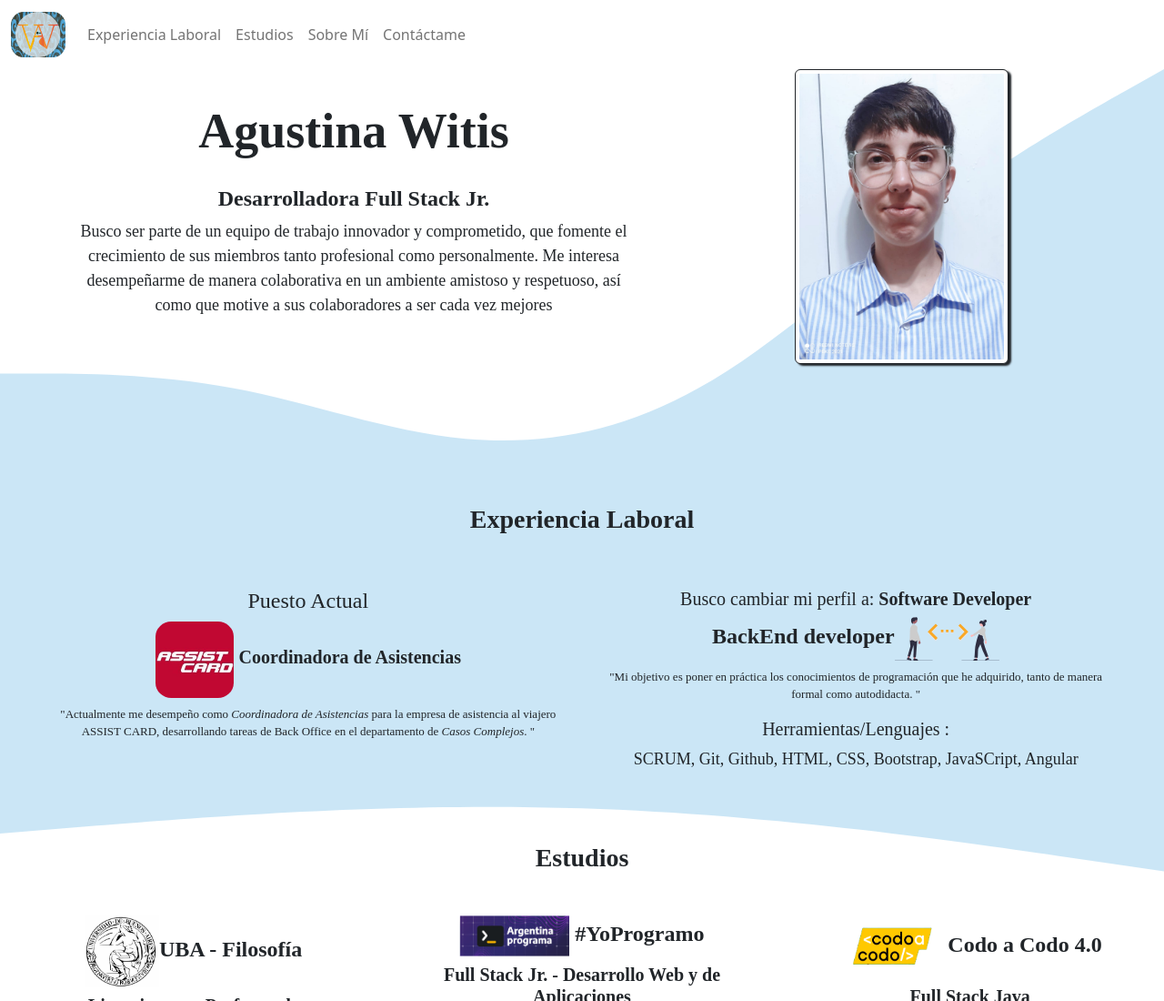
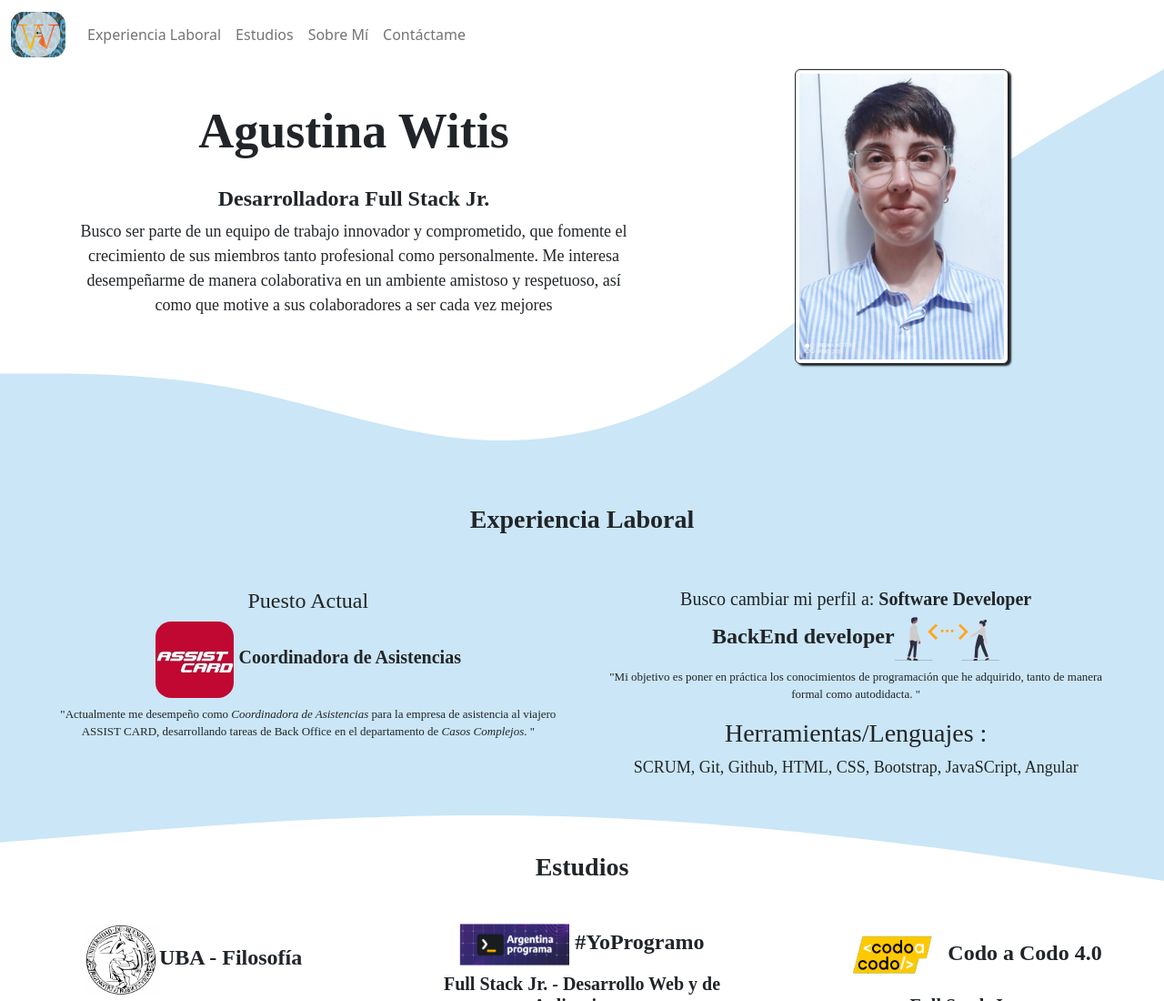
Before and after one commit to AgusFW/MaquetaPortfolio, a plain HTML site: page index.html in a window 1280 px wide. Shown: the top 1100 px of the page at 91% size. Drawn offline with nearby package versions, Linux system fonts and the light colour scheme; a web font is replaced by a local one.

Commit message:
PortfolioMaqueta

```diff
--- a/index.html
+++ b/index.html
@@ -78,7 +78,7 @@
         "Mi objetivo es poner en práctica los conocimientos de programación que he adquirido,
         tanto de manera formal como autodidacta. "
         </p>
-      <h5>Herramientas/Lenguajes :</h3>
+      <h3>Herramientas/Lenguajes :</h3>
         <p>SCRUM, Git, Github, HTML, CSS, Bootstrap, JavaSCript, Angular</p>
     </div>
   </section>
```
